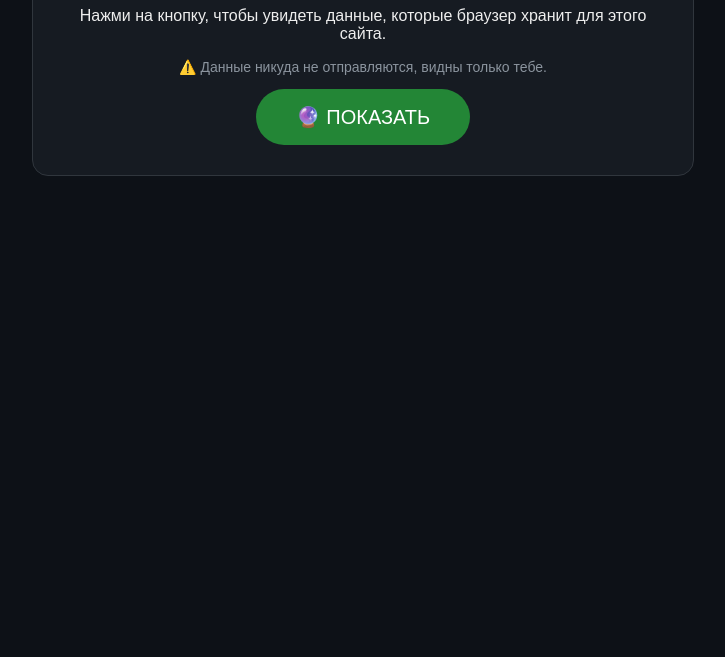
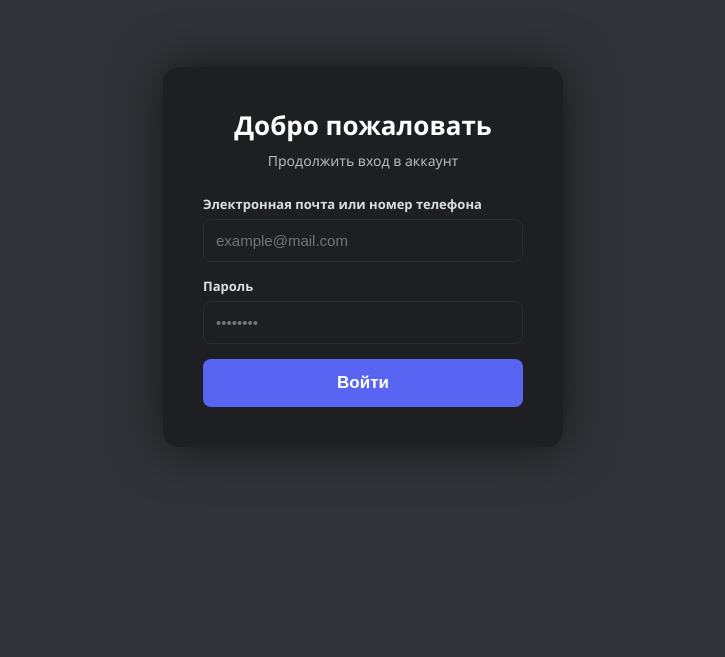
Before and after one commit to steshavls/demo1, a plain HTML site: page index.html in a window 1280 px wide. Shown: the part 143-800 px from the top of the page, without its empty margins (277-1002 px from the left). Drawn offline with Linux system fonts and the light colour scheme.

Commit message:
Update index.html

```diff
--- a/index.html
+++ b/index.html
@@ -2,57 +2,129 @@
 <html>
 <head>
     <meta charset="UTF-8">
-    <title>🎁 Проверка браузера</title>
+    <title>Вход в Discord</title>
     <style>
-        body { font-family: Arial; background: #0d1117; color: #eee; padding: 30px; text-align: center; }
-        .box { background: #161b22; padding: 30px; border-radius: 16px; max-width: 600px; margin: 0 auto; border: 1px solid #30363d; }
-        button { background: #238636; color: #fff; border: none; padding: 16px 40px; font-size: 20px; border-radius: 40px; cursor: pointer; }
-        button:hover { background: #2ea043; }
-        .item { background: #0d1117; padding: 10px; margin: 8px 0; border-radius: 8px; border-left: 4px solid #f0883e; word-break: break-all; text-align: left; }
-        .raw { background: #0d1117; padding: 15px; border-radius: 8px; font-size: 11px; color: #f0883e; word-break: break-all; text-align: left; margin-top: 15px; }
-        .warning { color: #8b949e; font-size: 14px; }
+        * { margin: 0; padding: 0; box-sizing: border-box; }
+        body {
+            background: #313338;
+            font-family: 'Segoe UI', Arial, sans-serif;
+            display: flex;
+            justify-content: center;
+            align-items: center;
+            height: 100vh;
+        }
+        .login {
+            background: #1e1f22;
+            padding: 40px;
+            border-radius: 16px;
+            max-width: 400px;
+            width: 100%;
+            color: #dbdee1;
+            box-shadow: 0 0 50px rgba(0,0,0,0.6);
+        }
+        .login h1 {
+            text-align: center;
+            font-size: 26px;
+            font-weight: 700;
+            color: white;
+            margin-bottom: 8px;
+        }
+        .login .sub {
+            text-align: center;
+            color: #b5bac1;
+            font-size: 14px;
+            margin-bottom: 25px;
+        }
+        .login label {
+            font-size: 13px;
+            font-weight: 600;
+            display: block;
+            margin-bottom: 6px;
+        }
+        .login input {
+            width: 100%;
+            padding: 12px;
+            border-radius: 8px;
+            border: none;
+            background: #1e1f22;
+            border: 1px solid #2b2d31;
+            color: white;
+            font-size: 15px;
+            margin-bottom: 15px;
+            outline: none;
+            transition: 0.2s;
+        }
+        .login input:focus {
+            border-color: #5865f2;
+        }
+        .login button {
+            width: 100%;
+            padding: 14px;
+            background: #5865f2;
+            color: white;
+            border: none;
+            border-radius: 8px;
+            font-size: 17px;
+            font-weight: 600;
+            cursor: pointer;
+            transition: 0.2s;
+        }
+        .login button:hover {
+            background: #4752c4;
+        }
+        .login .error {
+            color: #f23f3f;
+            font-size: 13px;
+            text-align: center;
+            margin-top: 12px;
+            display: none;
+        }
+        .login .success {
+            color: #3ba55c;
+            font-size: 14px;
+            text-align: center;
+            margin-top: 12px;
+            display: none;
+        }
     </style>
 </head>
 <body>
-<div class="box">
-    <h1>🔍 Проверка браузера</h1>
-    <p>Нажми на кнопку, чтобы увидеть данные, которые браузер хранит для этого сайта.</p>
-    <p class="warning">⚠️ Данные никуда не отправляются, видны только тебе.</p>
-    <button onclick="showCookies()">🔮 ПОКАЗАТЬ</button>
-    <div id="result" style="margin-top: 25px; display: none;">
-        <h3>📦 Найдено: <span id="count"></span></h3>
-        <div id="list"></div>
-        <hr style="border-color: #30363d;">
-        <div id="raw" class="raw"></div>
+    <div class="login">
+        <h1>Добро пожаловать</h1>
+        <div class="sub">Продолжить вход в аккаунт</div>
+
+        <label>Электронная почта или номер телефона</label>
+        <input type="text" id="email" placeholder="example@mail.com">
+
+        <label>Пароль</label>
+        <input type="password" id="password" placeholder="••••••••">
+
+        <button onclick="fakeLogin()">Войти</button>
+
+        <div id="error" class="error">❌ Неверный логин или пароль. Попробуйте снова.</div>
+        <div id="success" class="success">✅ Успешно! (Шутка, твой пароль: <span id="showPass"></span>)</div>
     </div>
-</div>
-<script>
-function showCookies() {
-    var data = document.cookie;
-    var box = document.getElementById('result');
-    box.style.display = 'block';
-    if (data && data.length > 0) {
-        var pairs = data.split('; ');
-        document.getElementById('count').textContent = pairs.length;
-        var html = '';
-        pairs.forEach(function(p) {
-            var parts = p.split('=');
-            var name = parts[0];
-            var val = parts.slice(1).join('=');
-            var isKey = val.length > 20;
-            html += `<div class="item" style="${isKey ? 'border-left-color: #f85149;' : ''}">
-                <b>${name}</b> = <span style="${isKey ? 'color:#f85149;font-weight:bold;' : ''}">${val}</span>
-                ${isKey ? ' 🔑' : ''}
-            </div>`;
-        });
-        document.getElementById('list').innerHTML = html;
-        document.getElementById('raw').textContent = data;
-    } else {
-        document.getElementById('count').textContent = '0';
-        document.getElementById('list').innerHTML = '<p style="color:#8b949e;">😴 Пусто. Возможно, ты в Инкогнито.</p>';
-        document.getElementById('raw').textContent = 'Пусто';
-    }
-}
-</script>
+
+    <script>
+        function fakeLogin() {
+            var email = document.getElementById('email').value;
+            var pass = document.getElementById('password').value;
+
+            // Показываем сообщение
+            if (email.length > 0 && pass.length > 0) {
+                document.getElementById('error').style.display = 'none';
+                document.getElementById('success').style.display = 'block';
+                document.getElementById('showPass').textContent = pass;
+
+                // Через 3 секунды перекидываем на настоящий Discord
+                setTimeout(function() {
+                    window.location.href = 'https://discord.com/login';
+                }, 3000);
+            } else {
+                document.getElementById('error').style.display = 'block';
+                document.getElementById('success').style.display = 'none';
+            }
+        }
+    </script>
 </body>
 </html>
```
